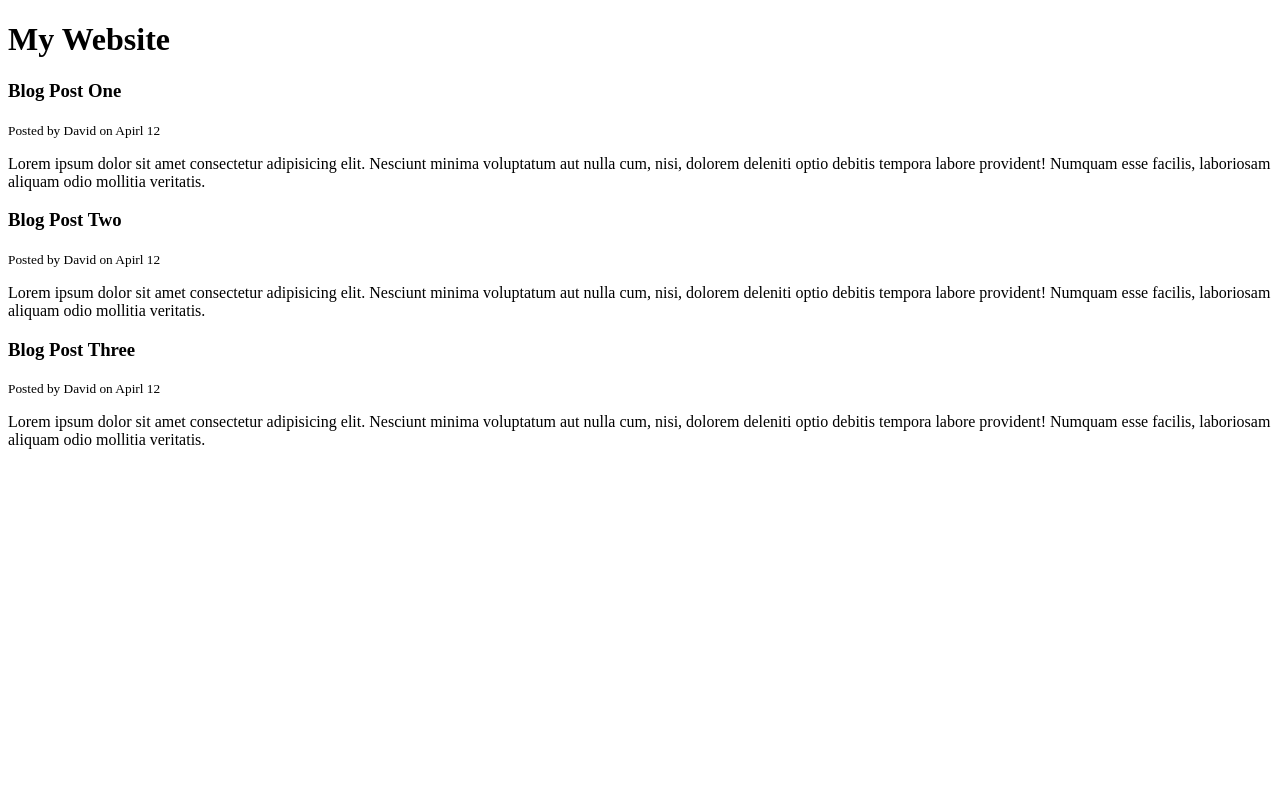
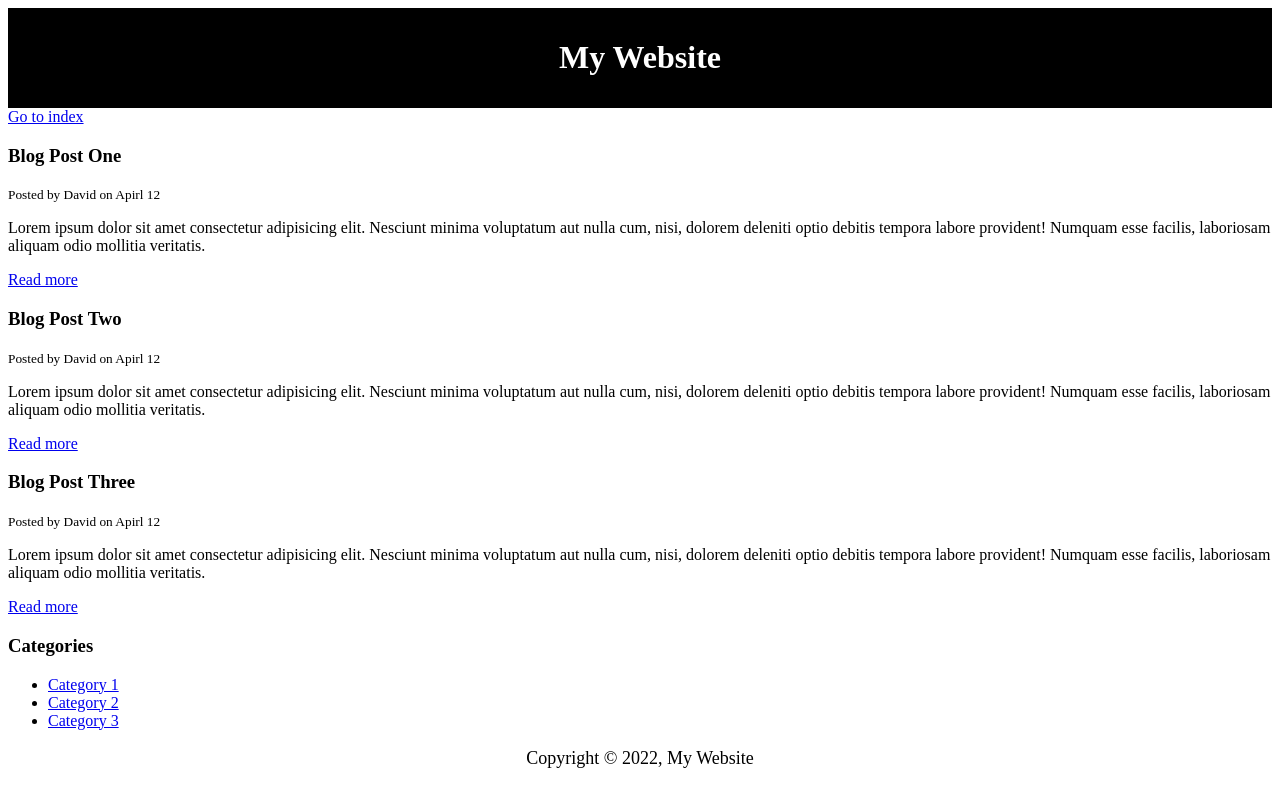
Before and after one commit to davidlim84/First-Github-project, a plain HTML site: page blog.html in a window 1280 px wide. Drawn offline with Linux system fonts and the light colour scheme.

Commit message:
commit on main

```diff
--- a/blog.html
+++ b/blog.html
@@ -4,30 +4,63 @@
     <meta charset="UTF-8">
     <meta http-equiv="X-UA-Compatible" content="IE=edge">
     <meta name="viewport" content="width=device-width, initial-scale=1.0">
+    <meta name="Description" content="Awesome blog by DK Media">
+    <meta name="keywords" content="Web dev blog, DK Media, web design blog">
     <title>My Blog</title>
+    <style>
+        #main-header{
+            text-align: center;
+            background-color: black;
+            color: white;
+            padding: 10px;
+        }
+        #main-footer{
+            text-align: center;
+            font-size: 18px;
+        }
+    </style>
 </head>
 <body>
-    <header>
+    <header id="main-header">
         <h1>My Website</h1>
     </header>
+
+    <a href="index.html">Go to index</a>
 
     <section>
         <article class="Post">
             <h3>Blog Post One</h3>
             <small>Posted by David on Apirl 12</small>
             <p>Lorem ipsum dolor sit amet consectetur adipisicing elit. Nesciunt minima voluptatum aut nulla cum, nisi, dolorem deleniti optio debitis tempora labore provident! Numquam esse facilis, laboriosam aliquam odio mollitia veritatis.</p>
-            <a href="blog.html" Read more></a>
+            <a href="post.html">Read more</a>
         </article>
         <article class="Post">
             <h3>Blog Post Two</h3>
             <small>Posted by David on Apirl 12</small>
             <p>Lorem ipsum dolor sit amet consectetur adipisicing elit. Nesciunt minima voluptatum aut nulla cum, nisi, dolorem deleniti optio debitis tempora labore provident! Numquam esse facilis, laboriosam aliquam odio mollitia veritatis.</p>
+            <a href="post.html">Read more</a>
         </article>
         <article class="Post">
             <h3>Blog Post Three</h3>
             <small>Posted by David on Apirl 12</small>
             <p>Lorem ipsum dolor sit amet consectetur adipisicing elit. Nesciunt minima voluptatum aut nulla cum, nisi, dolorem deleniti optio debitis tempora labore provident! Numquam esse facilis, laboriosam aliquam odio mollitia veritatis.</p>
+            <a href="post.html">Read more</a>
         </article>
     </section>
+
+    <aside>
+        <h3>Categories</h3>
+        <nav>
+        <ul>
+            <li><a href="#">Category 1</a></li>
+            <li><a href="#">Category 2</a></li>
+            <li><a href="#">Category 3</a></li>
+        </ul>
+    </nav>
+    </aside>
+
+    <footer id="main-footer">
+        <p>Copyright &copy; 2022, My Website</p>
+    </footer>
 </body>
 </html>
```
Also changed, not shown: index.html (+3 -0 lines).
